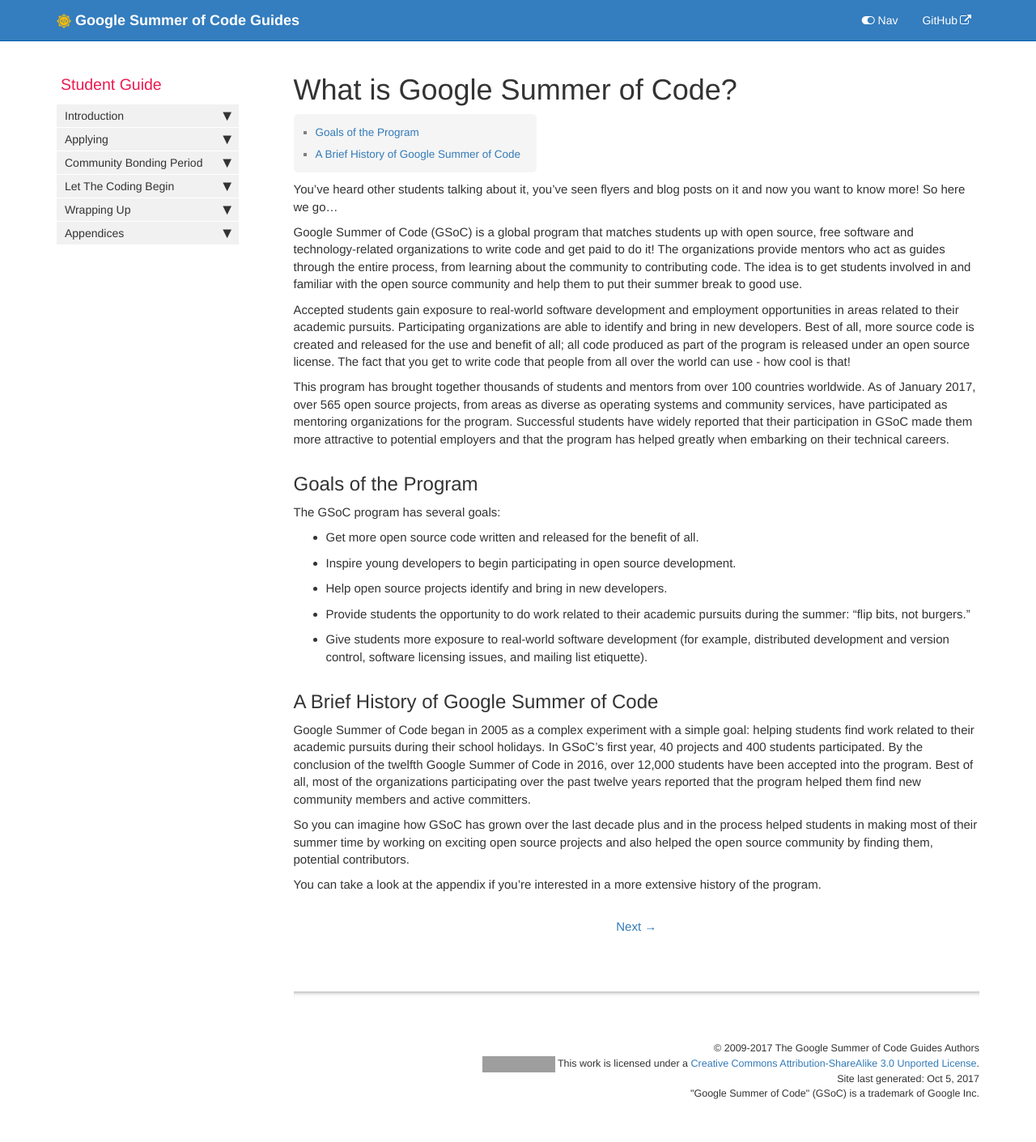
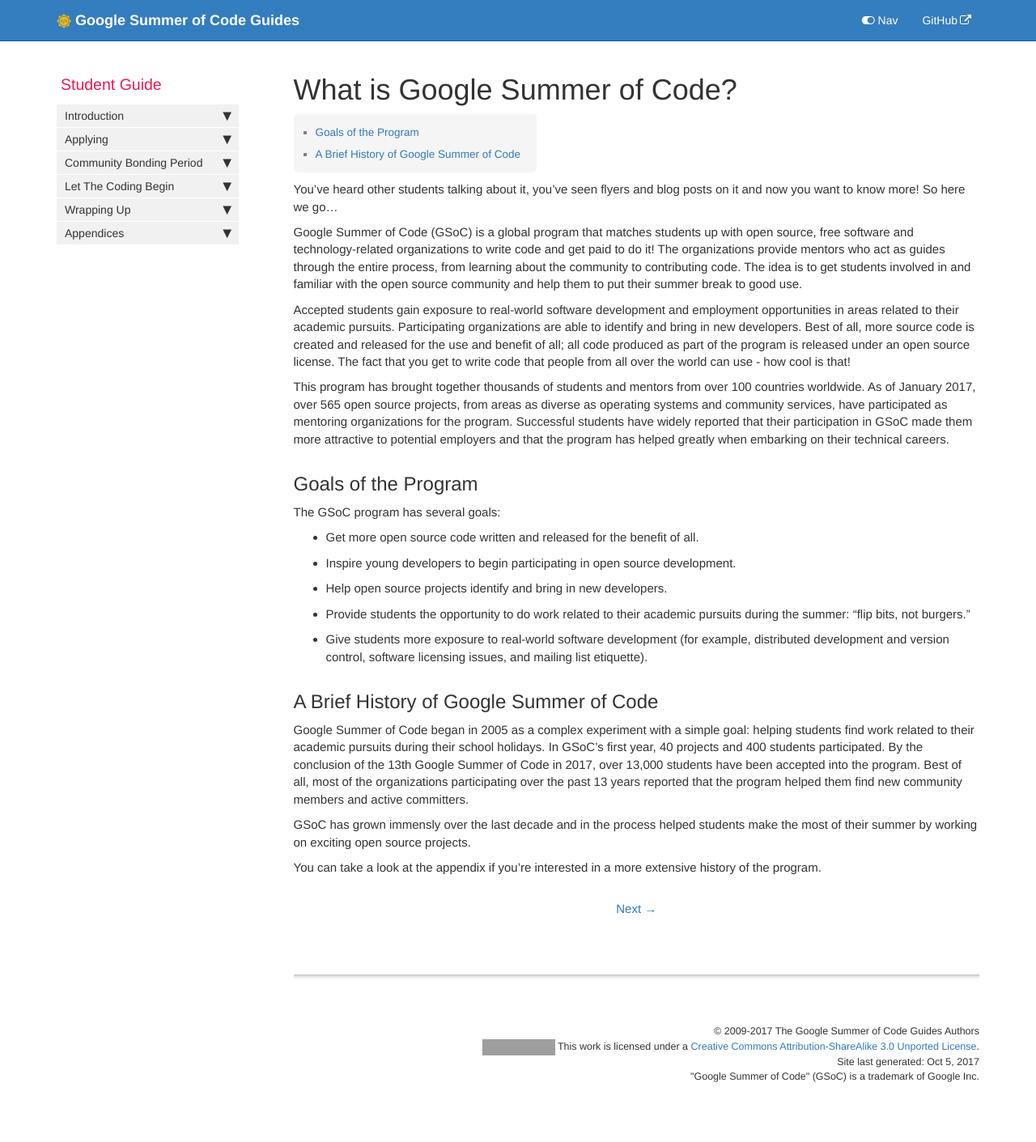
Before and after one commit to google/gsocguides, a Jekyll site: the page built from pages/student/00-what_is_google_summer_of_code.md, in a window 1280 px wide. Shown: the whole page at 81% size. Built offline with Jekyll 4.4.1, drawn with Linux system fonts in a browser that asks for light colours; after the commit the page ends 1389 px from its top, so only the background shows below that; grey boxes are pictures that could not be loaded.

Commit message:
updated - grammatical and stat changes

```diff
--- a/pages/student/00-what_is_google_summer_of_code.md
+++ b/pages/student/00-what_is_google_summer_of_code.md
@@ -32,8 +32,8 @@ The GSoC program has several goals:
 
 ## A Brief History of Google Summer of Code
 
-Google Summer of Code began in 2005 as a complex experiment with a simple goal: helping students find work related to their academic pursuits during their school holidays. In GSoC's first year, 40 projects and 400 students participated. By the conclusion of the twelfth Google Summer of Code in 2016, over 12,000 students have been accepted into the program. Best of all, most of the organizations participating over the past twelve years reported that the program helped them find new community members and active committers.
+Google Summer of Code began in 2005 as a complex experiment with a simple goal: helping students find work related to their academic pursuits during their school holidays. In GSoC's first year, 40 projects and 400 students participated. By the conclusion of the 13th Google Summer of Code in 2017, over 13,000 students have been accepted into the program. Best of all, most of the organizations participating over the past 13 years reported that the program helped them find new community members and active committers.
 
-So you can imagine how GSoC has grown over the last decade plus and in the process helped students in making most of their summer time by working on exciting open source projects and also helped the open source community by finding them, potential contributors.
+GSoC has grown immensly over the last decade and in the process helped students make the most of their summer by working on exciting open source projects.
 
 You can take a look at the appendix if you're interested in a more extensive history of the program.
```
